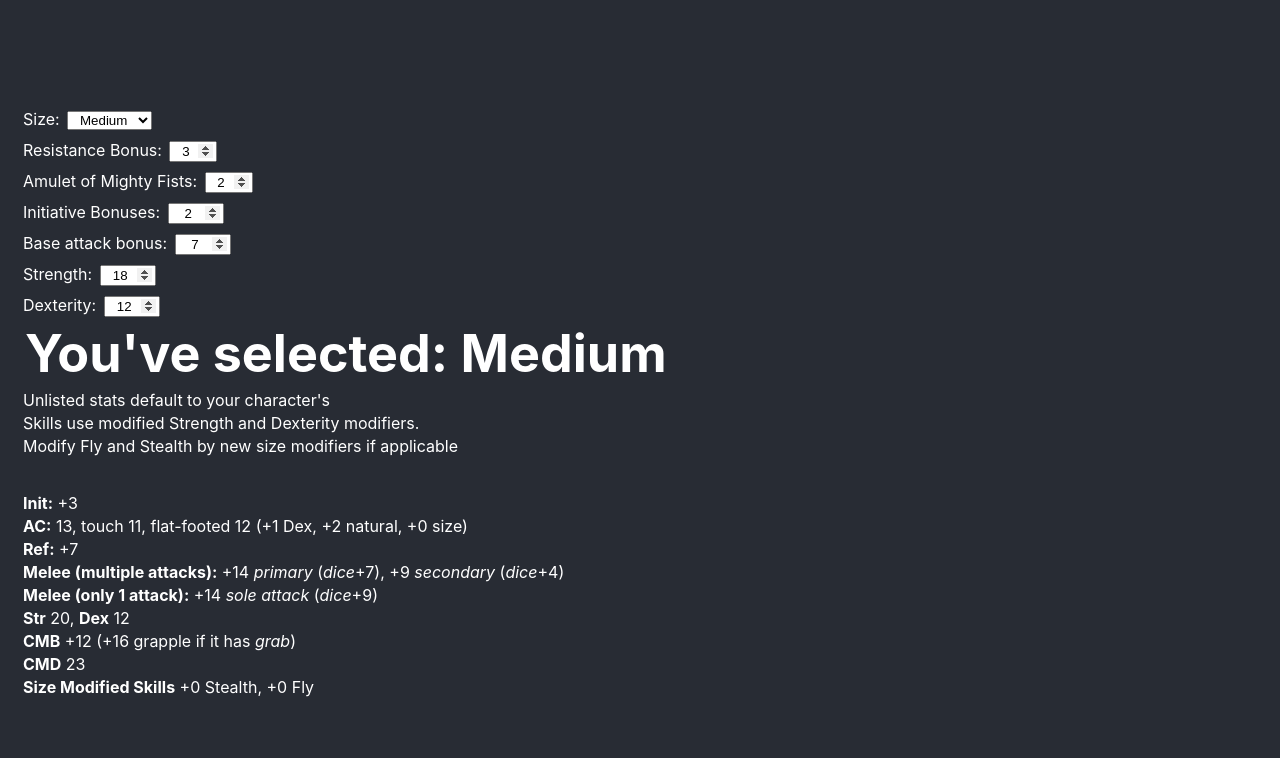
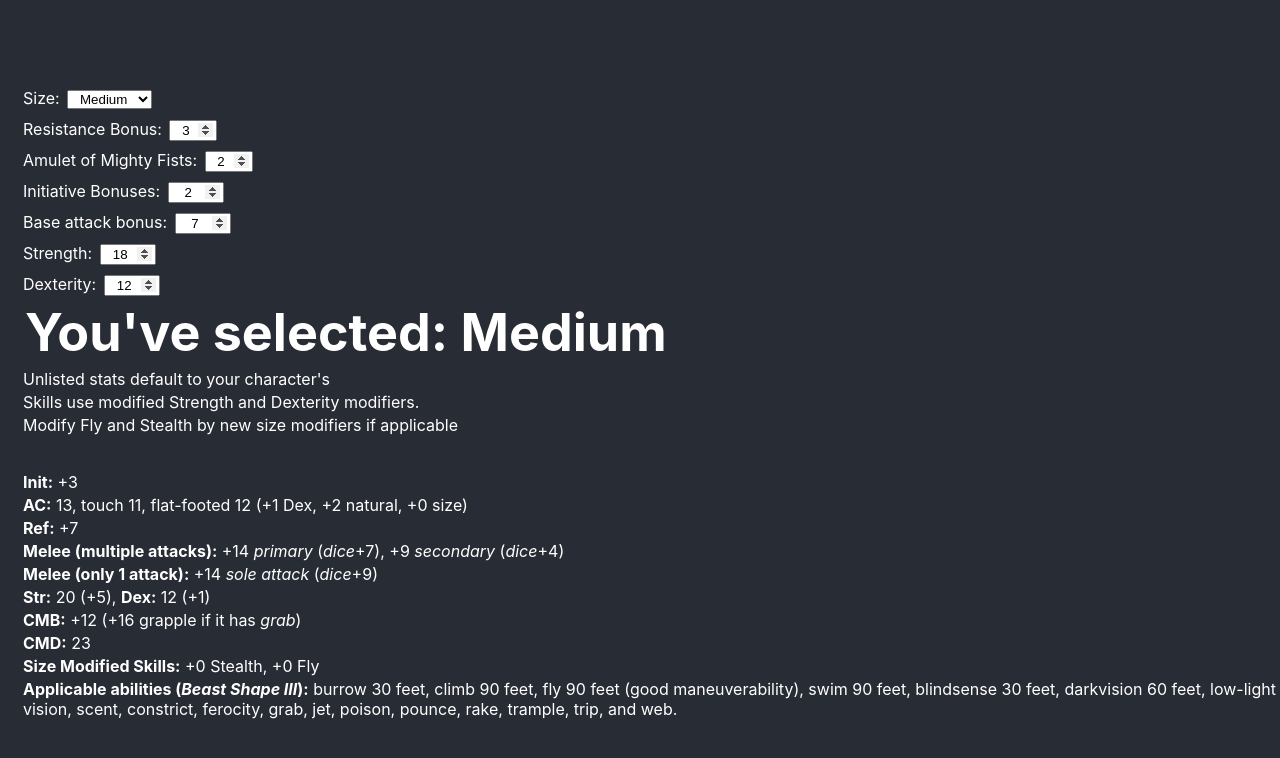
Before and after one commit to ethanvernon/interactive-wildshape, a React (Create React App) app: page / in a window 1280 px wide. Shown: the top 758 px of the page. Built offline with nearby package versions, Linux system fonts and the light colour scheme.

Commit message:
Added applicable abilities to Sibling.js

```diff
--- a/src/Sibling.js
+++ b/src/Sibling.js
@@ -7,6 +7,7 @@ export class Sibling extends Component {
 
     const aMF = parseInt(this.props.amuletBonus);
     const strMod = Math.floor((this.props.modStrength-10)/2);
+    const dexMod = Math.floor((this.props.modDex-10)/2) < 0 ? Math.floor((this.props.modDex-10)/2) : "+" + Math.floor((this.props.modDex-10)/2);
 
     const form = this.props.form;
     const strength = this.props.modStrength;
@@ -25,7 +26,7 @@ export class Sibling extends Component {
     const initiative = this.props.initiative < 0 ? this.props.initiative : "+" + this.props.initiative;
     const touchAC = this.props.touchAC;
     const ffAC = this.props.ffAC;
-    const dexMOD = Math.floor((this.props.modDex-10)/2) < 0 ? Math.floor((this.props.modDex-10)/2) : "+" + Math.floor((this.props.modDex-10)/2);
+
     const refSave = this.props.refSave < 0 ? this.props.refSave : "+" + this.props.refSave;
     const singleDamage = (strMod < (0-aMF)) ? (strMod + aMF) : "+" + (Math.floor(strMod*1.5)+aMF);
     const flyMod = this.props.skillsSizeMod < 0 ? this.props.skillsSizeMod : "+" + this.props.skillsSizeMod;
@@ -38,14 +39,17 @@ export class Sibling extends Component {
         <p>Skills use modified Strength and Dexterity modifiers.</p>
         <p>Modify Fly and Stealth by new size modifiers if applicable </p><br/>
         <p><b>Init:</b> {initiative}</p>
-        <p><b>AC:</b> {AC}, touch {touchAC}, flat-footed {ffAC} ({dexMOD} Dex, {naturalArmor} natural, {modAA} size)</p>
+        <p><b>AC:</b> {AC}, touch {touchAC}, flat-footed {ffAC} ({dexMod} Dex, {naturalArmor} natural, {modAA} size)</p>
         <p><b>Ref:</b> {refSave}</p>
         <p><b>Melee (multiple attacks):</b> {modMab} <i>primary</i> (<i>dice</i>{primDamage}), {secondaryMab} <i>secondary</i> (<i>dice</i>{secondDamage})</p>
         <p><b>Melee (only 1 attack):</b> {modMab} <i>sole attack</i> (<i>dice</i>{singleDamage})</p>
-        <p><b>Str</b> {strength}, <b>Dex</b> {dexterity}</p>
-        <p><b>CMB</b> {CMB} ({CMBGrapple} grapple if it has <i>grab</i>)</p>
-        <p><b>CMD</b> {CMD}</p>
-        <p><b>Size Modified Skills</b> {hideMod} Stealth, {flyMod} Fly</p>
+        <p><b>Str:</b> {strength} ({strMod < 0 ? strMod : "+" + strMod}), <b>Dex:</b> {dexterity} ({dexMod})</p>
+        <p><b>CMB:</b> {CMB} ({CMBGrapple} grapple if it has <i>grab</i>)</p>
+        <p><b>CMD:</b> {CMD}</p>
+        <p><b>Size Modified Skills:</b> {hideMod} Stealth, {flyMod} Fly</p>
+        <p><b>Applicable abilities (<i>Beast Shape III</i>):</b> burrow 30 feet, climb 90 feet, fly 90 feet (good maneuverability),
+        swim 90 feet, blindsense 30 feet, darkvision 60 feet, low-light vision, scent, constrict, ferocity, grab, jet, poison,
+        pounce, rake, trample, trip, and web.</p>
       </div>
     );
   }
```
